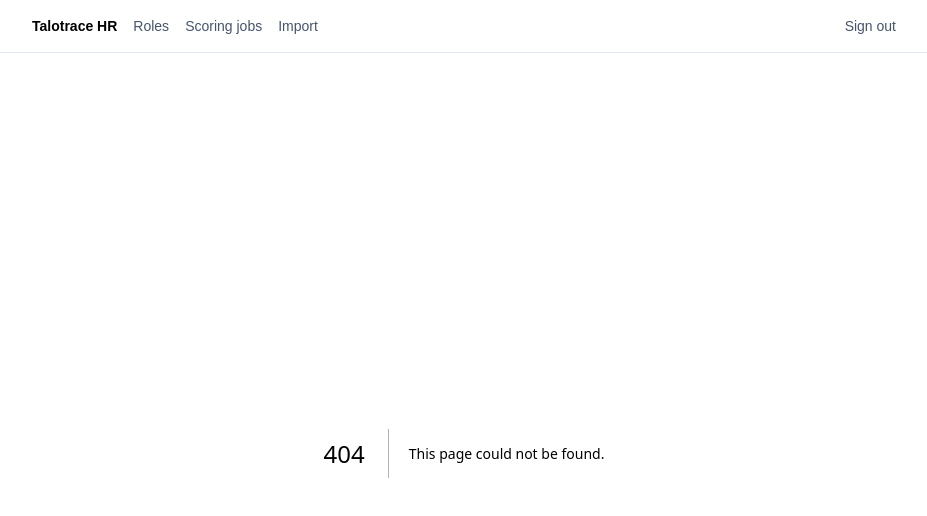
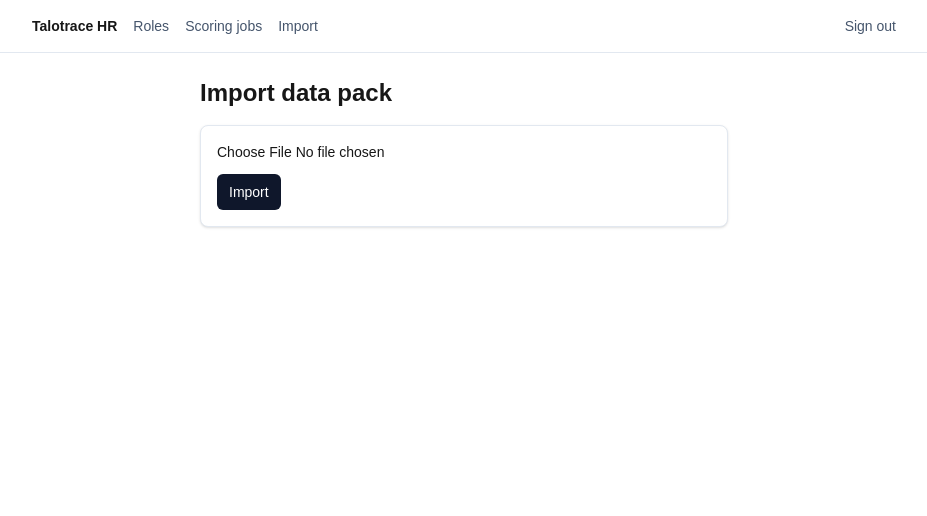
Before and after one commit to nhat8002nguyen/hr-interview-scoring-app, a Next.js app in the folder apps/hr-web/: page /import in a window 1280 px wide. Before the commit this address had no page. Shown: the top 516 px of the page, without its empty margins (176-1103 px from the left). Built offline with nearby package versions, Linux system fonts and the light colour scheme.

Commit message:
feat: add import page

```diff
--- /dev/null
+++ b/apps/hr-web/app/import/page.tsx
@@ -0,0 +1,78 @@
+"use client";
+
+import { useState } from "react";
+import { clientFetch } from "@/lib/api/client";
+import type { ImportSummary } from "@/lib/contracts/types";
+import { Button, Card } from "@/lib/components/ui";
+
+export default function ImportPage() {
+  const [file, setFile] = useState<File | null>(null);
+  const [summary, setSummary] = useState<ImportSummary | null>(null);
+  const [error, setError] = useState<string | null>(null);
+  const [uploading, setUploading] = useState(false);
+
+  async function onSubmit(event: React.FormEvent<HTMLFormElement>) {
+    event.preventDefault();
+    if (!file) {
+      setError("Choose a data-pack zip first.");
+      return;
+    }
+
+    setError(null);
+    setSummary(null);
+    setUploading(true);
+    try {
+      const formData = new FormData();
+      formData.append("file", file);
+      const result = await clientFetch<ImportSummary>("/api/hr/import", {
+        method: "POST",
+        body: formData,
+      });
+      setSummary(result);
+    } catch (err) {
+      setError(err instanceof Error ? err.message : "Import failed");
+    } finally {
+      setUploading(false);
+    }
+  }
+
+  return (
+    <main className="mx-auto w-full max-w-xl p-6">
+      <h1 className="mb-4 text-2xl font-semibold">Import data pack</h1>
+      <Card>
+        <form onSubmit={onSubmit} className="space-y-3">
+          <input
+            type="file"
+            accept=".zip,application/zip"
+            onChange={(event) => setFile(event.target.files?.[0] ?? null)}
+            className="block w-full text-sm"
+          />
+          {error && <p className="text-sm text-red-600">{error}</p>}
+          <Button type="submit" disabled={uploading}>
+            {uploading ? "Importing..." : "Import"}
+          </Button>
+        </form>
+      </Card>
+
+      {summary && (
+        <Card className="mt-4">
+          <p className="mb-2 text-sm font-medium">Import complete</p>
+          <dl className="grid grid-cols-2 gap-2 text-sm">
+            <dt className="text-slate-500">Roles created</dt>
+            <dd>{summary.roles_created}</dd>
+            <dt className="text-slate-500">Questions created</dt>
+            <dd>{summary.questions_created}</dd>
+            <dt className="text-slate-500">Candidates created</dt>
+            <dd>{summary.candidates_created}</dd>
+            <dt className="text-slate-500">Answers imported</dt>
+            <dd>{summary.answers_imported}</dd>
+            <dt className="text-slate-500">Scoring jobs queued</dt>
+            <dd>{summary.scoring_jobs_queued}</dd>
+            <dt className="text-slate-500">Audio needing a person</dt>
+            <dd>{summary.audio_answers_needing_person}</dd>
+          </dl>
+        </Card>
+      )}
+    </main>
+  );
+}
```
